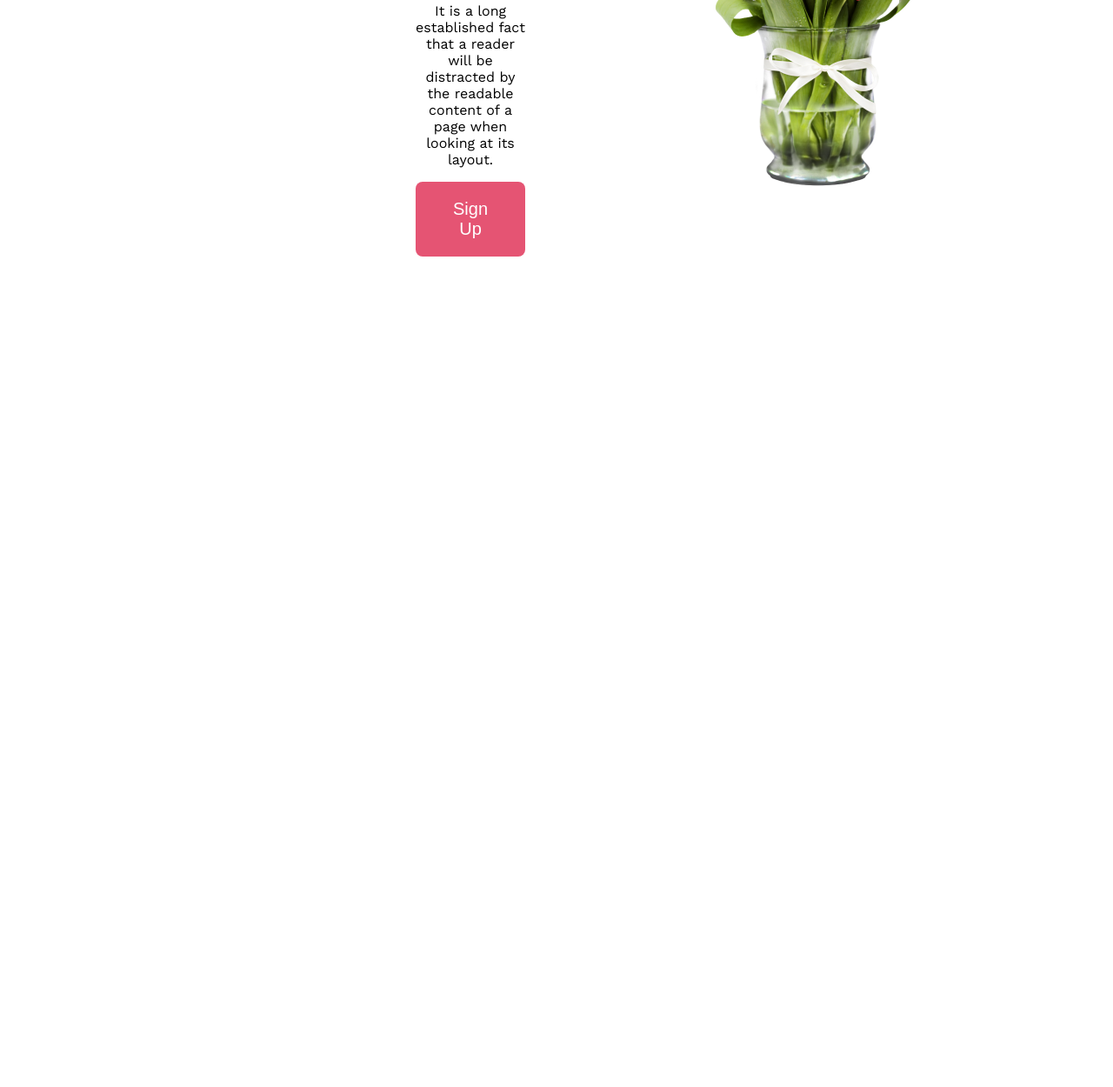
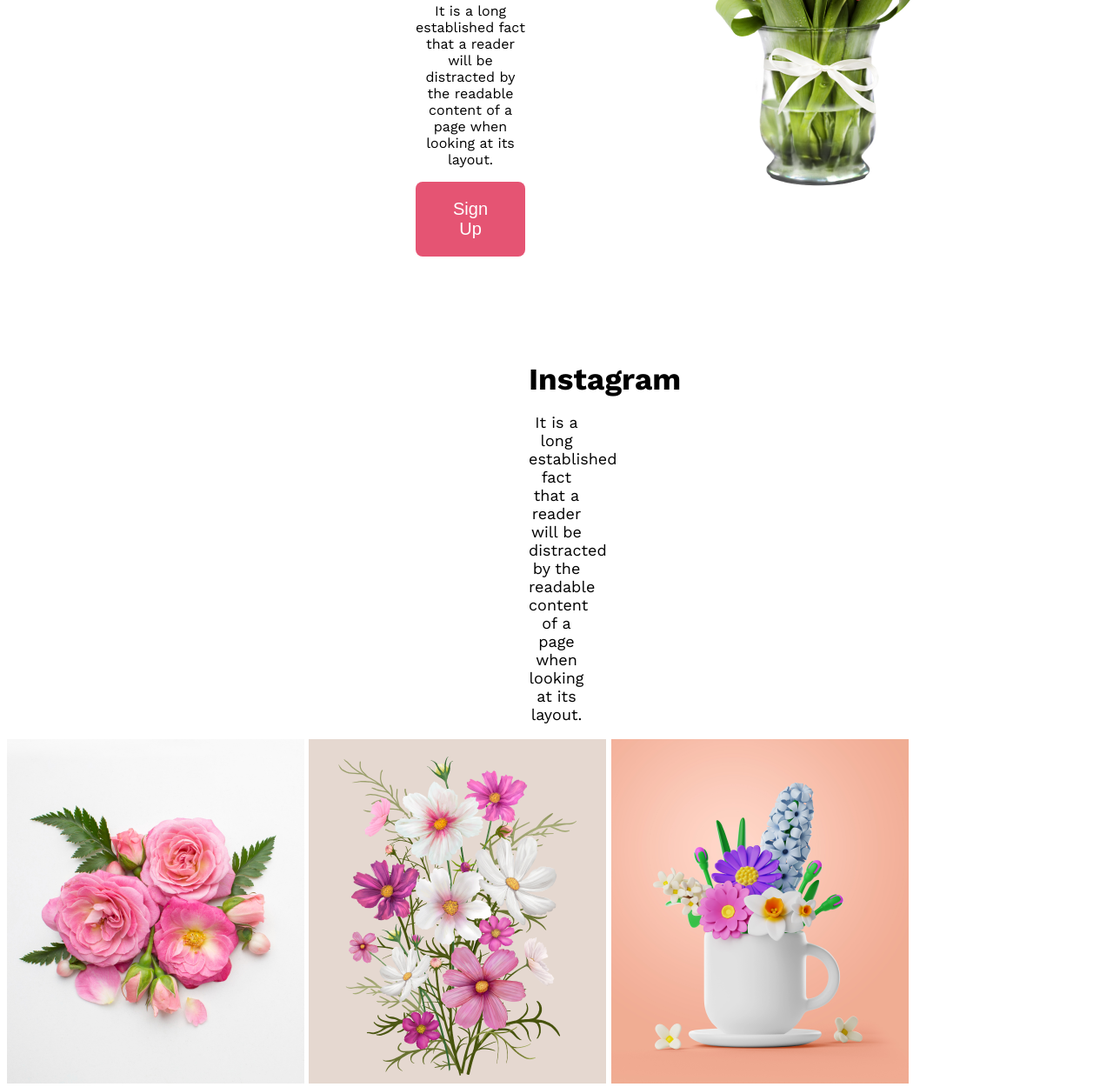
Before and after one commit to brinto-swe/flower-shop-assignment, a plain HTML site: page index.html in a window 1280 px wide. Shown: the part 2720-3970 px from the top of the page at 87% size. Before the commit the page ends 3065 px from the top, so only its background shows below. Drawn offline with nearby package versions, Linux system fonts and the light colour scheme.

Commit message:
instagram section added

```diff
--- a/index.html
+++ b/index.html
@@ -21,9 +21,10 @@
         </div>
     </header>
     <main>
+        <!-- Second Section  -->
         <section class="second-section">
             <h2 class="section-heading">Our Featured Flowers</h2>
-            <p class="second-section-paragraph">It is a long established fact that a reader will be distracted by the readable content of a page when looking at its layout.</p>
+            <p class="section-paragraph">It is a long established fact that a reader will be distracted by the readable content of a page when looking at its layout.</p>
         </section>
         <!-- Third Section  -->
         <section class="third-section">
@@ -66,6 +67,18 @@
                 <img src="./Flowers/pngwing 8.png" alt="" srcset="">
             </div>
         </section>
+        <!-- Instagram Section  -->
+        <section class="instagram-section">
+            <h3 class="section-heading">Instagram</h3>
+            <p class="section-paragraph">It is a long established fact that a reader will be distracted by the readable content of a page when looking at its layout.</p>
+        </section>
+        <!-- Flowers Section  -->
+        <section class="flowers-section">
+            <img src="./Flowers/Flower 01.png" alt="">
+            <img src="./Flowers/Rectangle 4.png" alt="">
+            <img src="./Flowers/Rectangle 5.png" alt="">
+            <img src="./Flowers/Rectangle 6.png" alt="">
+        </section>
     </main>
     <footer>
 
--- a/style.css
+++ b/style.css
@@ -49,7 +49,7 @@ body {
     font-size: 35px;
     margin: 0px 0px;
 }
-.second-section-paragraph{
+.section-paragraph{
     font-size: 18px;
 }
 
@@ -89,3 +89,10 @@ body {
 .hot-section-info{
     margin: 0px 170px;
 }
+
+
+/* Instagram Section  */
+.instagram-section{
+    margin: 120px 600px 0px;
+    text-align: center;
+}
```
